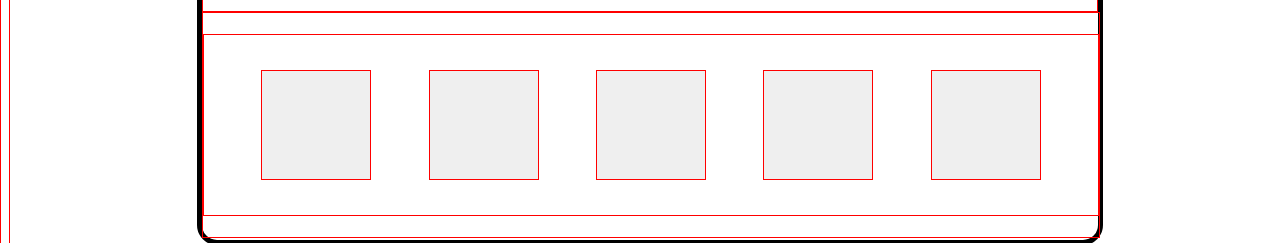
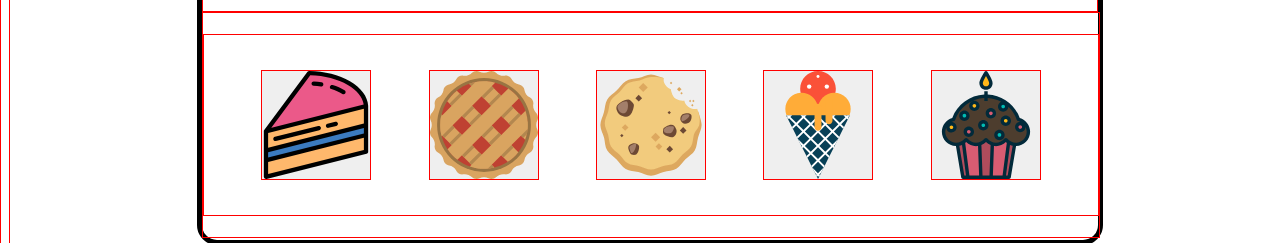
Before and after one commit to sway3406/rock-paper-scissors, a plain HTML site: page index.html in a window 1280 px wide. Shown: the part 279-522 px from the top of the page. Drawn offline with Linux system fonts and the light colour scheme; a web font is replaced by a local one.

Commit message:
This commit adds add CSS rules for the desserts svg images

```diff
--- a/styles.css
+++ b/styles.css
@@ -175,6 +175,13 @@ height: 70%;
   background-color: cyan;
 }
 
+/* ~~~~~ classic game buttons ~~~~~~ */
+
+#classic-game-box:hover {
+  cursor: pointer;
+  background-color: cyan;
+}
+
 #rock-button {
   background-image: url("./assets/classics/rock-svgrepo-com.svg");
   background-size: cover;
@@ -190,8 +197,29 @@ height: 70%;
   background-size: cover;
 }
 
+/*~~~~~~~ flavorful game buttons ~~~~~~~~  */
+
+#cake-button {
+  background-image: url("./assets/desserts/cake-svgrepo-com.svg");
+  background-size: cover;
 }
-#classic-game-box:hover {
-  cursor: pointer;
-  background-color: cyan;
+
+#pie-button {
+  background-image: url("./assets/desserts/pie-svgrepo-com.svg");
+  background-size: cover;
 }
+
+#cookie-button {
+  background-image: url("./assets/desserts/cookie-svgrepo-com.svg");
+  background-size: cover;
+}
+
+#ice-cream-button {
+  background-image: url("./assets/desserts/ice-cream-svgrepo-com.svg");
+  background-size: cover;
+}
+
+#cupcake-button {
+  background-image: url("./assets/desserts/cupcake-svgrepo-com.svg");
+  background-size: cover;
+}
```
